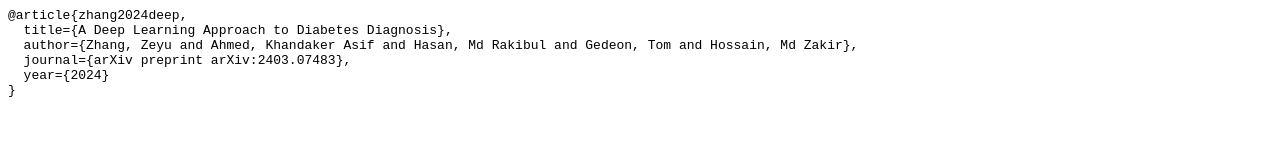
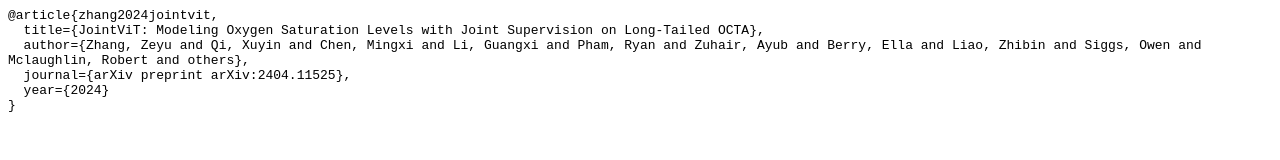
Before and after one commit to steve-zeyu-zhang/JointViT, a plain HTML site: page static/scholar.html in a window 1280 px wide. Drawn offline with Linux system fonts and the light colour scheme.

Commit message:
Update scholar.html

```diff
--- a/static/scholar.html
+++ b/static/scholar.html
@@ -1,8 +1,8 @@
 <html><head><meta name="color-scheme" content="light dark"></head><body><pre style="word-wrap: break-word; white-space: pre-wrap;">
-@article{zhang2024deep,
-  title={A Deep Learning Approach to Diabetes Diagnosis},
-  author={Zhang, Zeyu and Ahmed, Khandaker Asif and Hasan, Md Rakibul and Gedeon, Tom and Hossain, Md Zakir},
-  journal={arXiv preprint arXiv:2403.07483},
+@article{zhang2024jointvit,
+  title={JointViT: Modeling Oxygen Saturation Levels with Joint Supervision on Long-Tailed OCTA},
+  author={Zhang, Zeyu and Qi, Xuyin and Chen, Mingxi and Li, Guangxi and Pham, Ryan and Zuhair, Ayub and Berry, Ella and Liao, Zhibin and Siggs, Owen and Mclaughlin, Robert and others},
+  journal={arXiv preprint arXiv:2404.11525},
   year={2024}
 }
 </pre></body></html>
```
